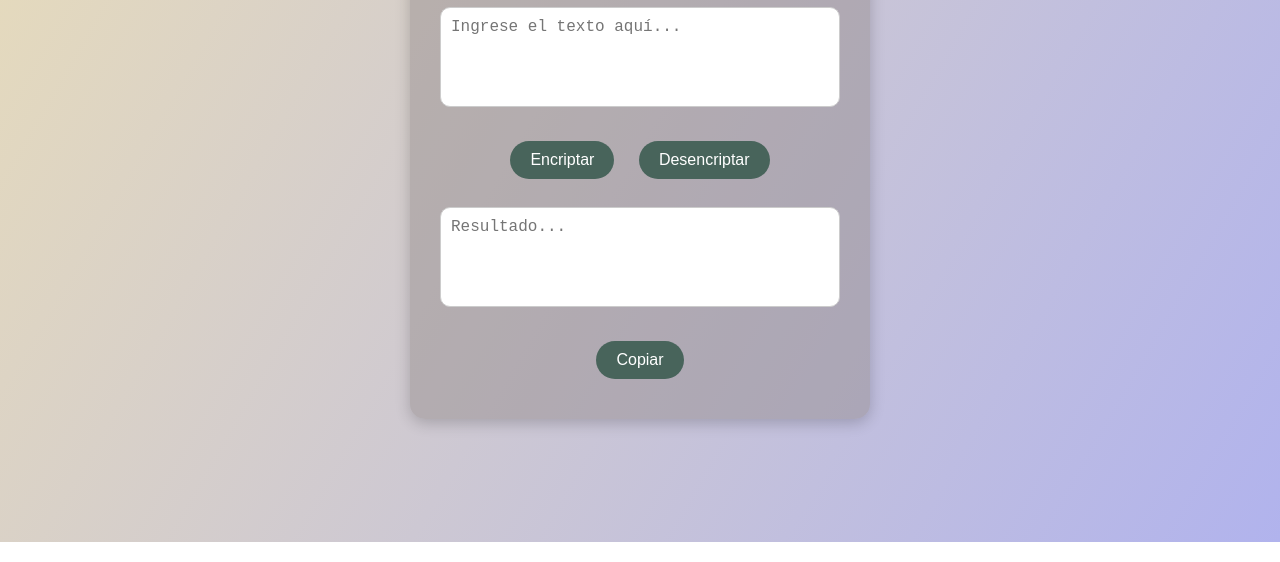
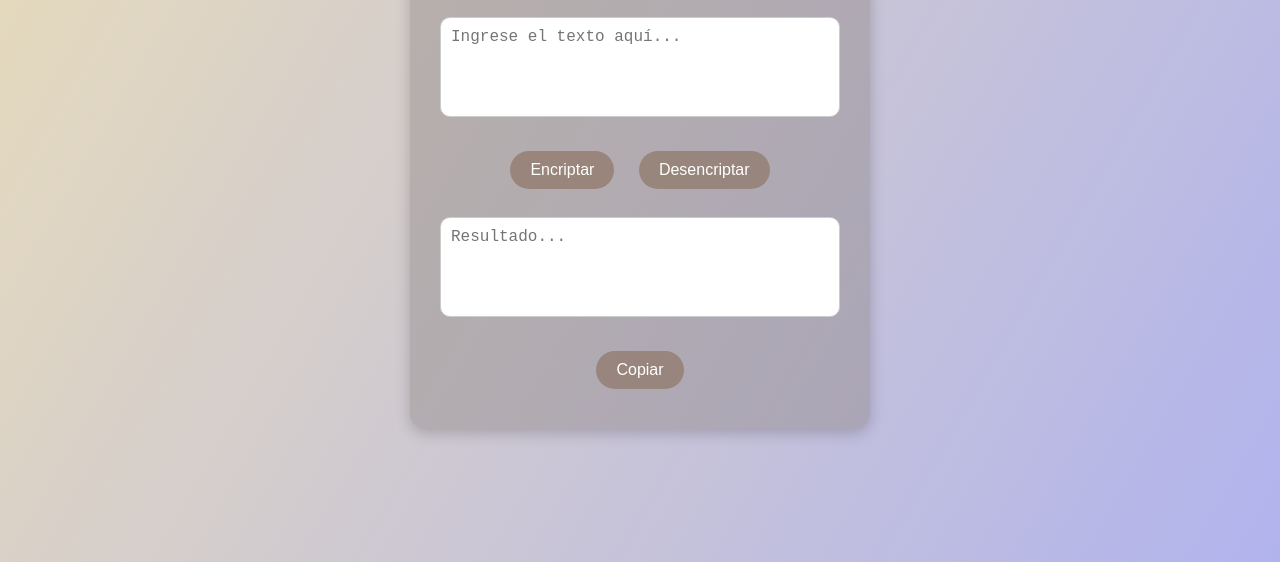
Before and after one commit to julio-hm/ejemplo-encrip, a plain HTML site: page index.html in a window 1280 px wide. Shown: the part 258-820 px from the top of the page. Drawn offline with Linux system fonts and the light colour scheme.

Commit message:
Update styles.css

```diff
--- a/styles.css
+++ b/styles.css
@@ -6,7 +6,7 @@ body {
     justify-content: center;
     align-items: center;
     height: 100vh;
-    margin: 0;
+    margin: 10px;
 }
 
 /* Contenedor principal */
@@ -59,21 +59,21 @@ button {
 
 /* Estilos específicos para los botones */
 .btn-primary {
-    background-color: #48645b;
+    background-color: #937b6fc9;
     color: white;
 }
 
 .btn-primary:hover {
-    background-color: #48645b;
+    background-color: #937b6fc9;
 }
 
 .btn-secondary {
-    background-color: #48645b;
+    background-color: #937b6fc9;
     color: white;
 }
 
 .btn-secondary:hover {
-    background-color: #48645b;
+    background-color: #937b6fc9;
 }
 
 /* Estilo responsivo */
```
